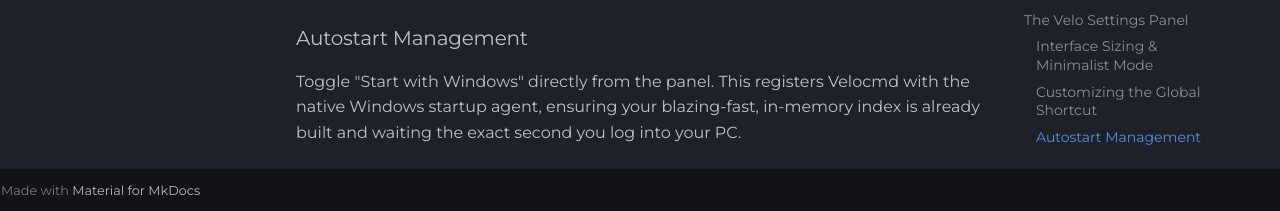
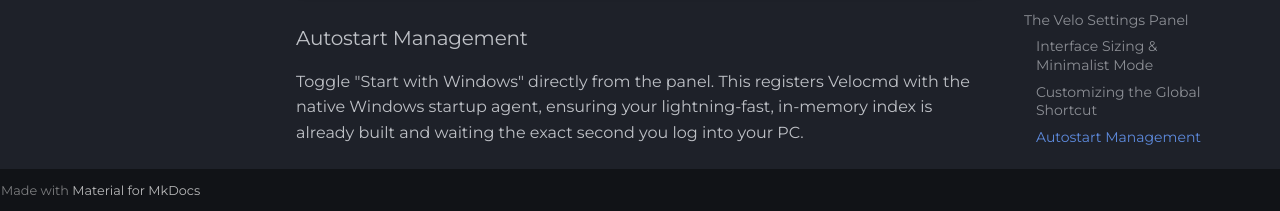
Before and after one commit to YashvardhanG/Velocmd, an MkDocs documentation site: the page built from docs/features.md, in a window 1280 px wide and 900 px high, scrolled down 7786 px. Shown: the part 686-897 px from the top of the window. Built offline with MkDocs 1.6.1 and Material for MkDocs 9.7.7, drawn with Linux system fonts in a browser that asks for light colours; comment, search, counter and statistics services are not loaded; some of the changed text lies outside the part shown.

Commit message:
Terminology Change

```diff
--- a/docs/features.md
+++ b/docs/features.md
@@ -114,7 +114,7 @@ Velocmd hardcodes 32 deeply buried Windows settings and legacy tools into its in
 
 ## Keeping Your Index Updated
 
-Because Velocmd runs entirely in memory to maintain its blazing speed, it needs to periodically sync with your hard drive to learn about new files.
+Because Velocmd runs entirely in memory to maintain its lightning speed, it needs to periodically sync with your hard drive to learn about new files.
 
 * **Automatic Refresh:** Velocmd silently rescans your drives and updates its index in the background every **15 minutes**.
 * **Manual Refresh:** If you just installed a new application or downloaded a file and need it to appear immediately, you can force a resync. Simply type `/velo` and select **Velo: Refresh Index** (or just search `Refresh`), then hit <kbd>Enter</kbd>.
@@ -210,4 +210,4 @@ Velocmd doesn't just let you pick a broken shortcut. Behind the scenes, it pings
     If another app updates and steals your preferred shortcut (or the default) while Velocmd is closed, you won't be locked out. Upon startup, Velocmd automatically iterates through its preset list and silently registers the first available fallback hotkey.
 
 ### Autostart Management
-Toggle "Start with Windows" directly from the panel. This registers Velocmd with the native Windows startup agent, ensuring your blazing-fast, in-memory index is already built and waiting the exact second you log into your PC.
+Toggle "Start with Windows" directly from the panel. This registers Velocmd with the native Windows startup agent, ensuring your lightning-fast, in-memory index is already built and waiting the exact second you log into your PC.
--- a/mkdocs.yml
+++ b/mkdocs.yml
@@ -1,5 +1,5 @@
 site_name: Velocmd Explorer
-site_description: ⚡ A blazing fast, native system launcher
+site_description: ⚡ A lightning fast, native system launcher
 site_author: Yashvardhan Gupta
 repo_name: YashvardhanG/Velocmd
 repo_url: https://github.com/YashvardhanG/Velocmd
--- a/overrides/home.html
+++ b/overrides/home.html
@@ -82,7 +82,7 @@
     <img src="{{ 'assets/logo.png' | url }}" class="hero-logo" alt="Velo Logo">
 
     <h1>Velocmd</h1>
-    <p>A blazing fast, native system launcher. Search files, run commands, and navigate your system seamlessly.</p>
+    <p>A lightning fast, native system launcher. Search files, run commands, and navigate your system seamlessly.</p>
 
     <div class="hero-buttons">
         <a href="https://github.com/yashvardhang/velocmd/releases/latest" class="md-button md-button--primary">
```
Also changed, not shown: README.md (+3 -3 lines), docs/blog/posts/v1_post.md (+1 -1 lines), docs/getting-started/usage.md (+1 -1 lines), docs/index.md (+1 -1 lines).
